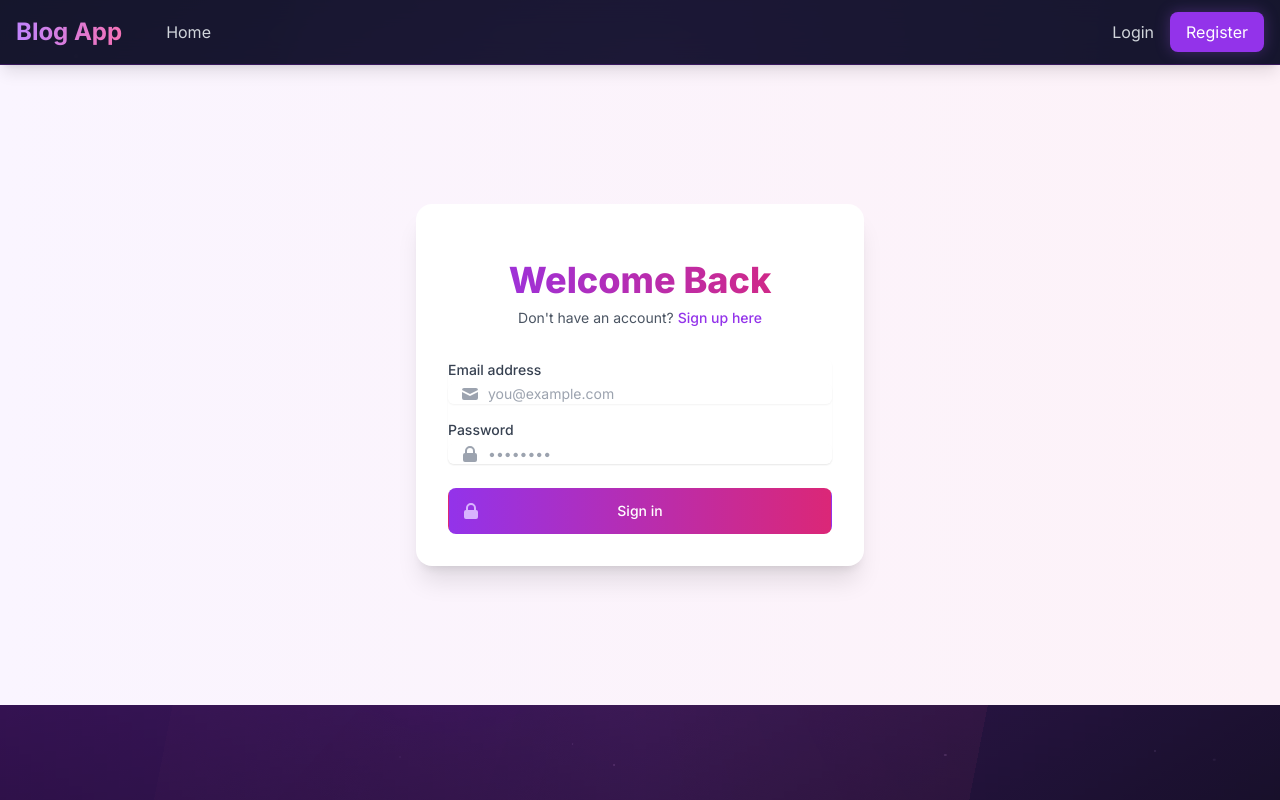
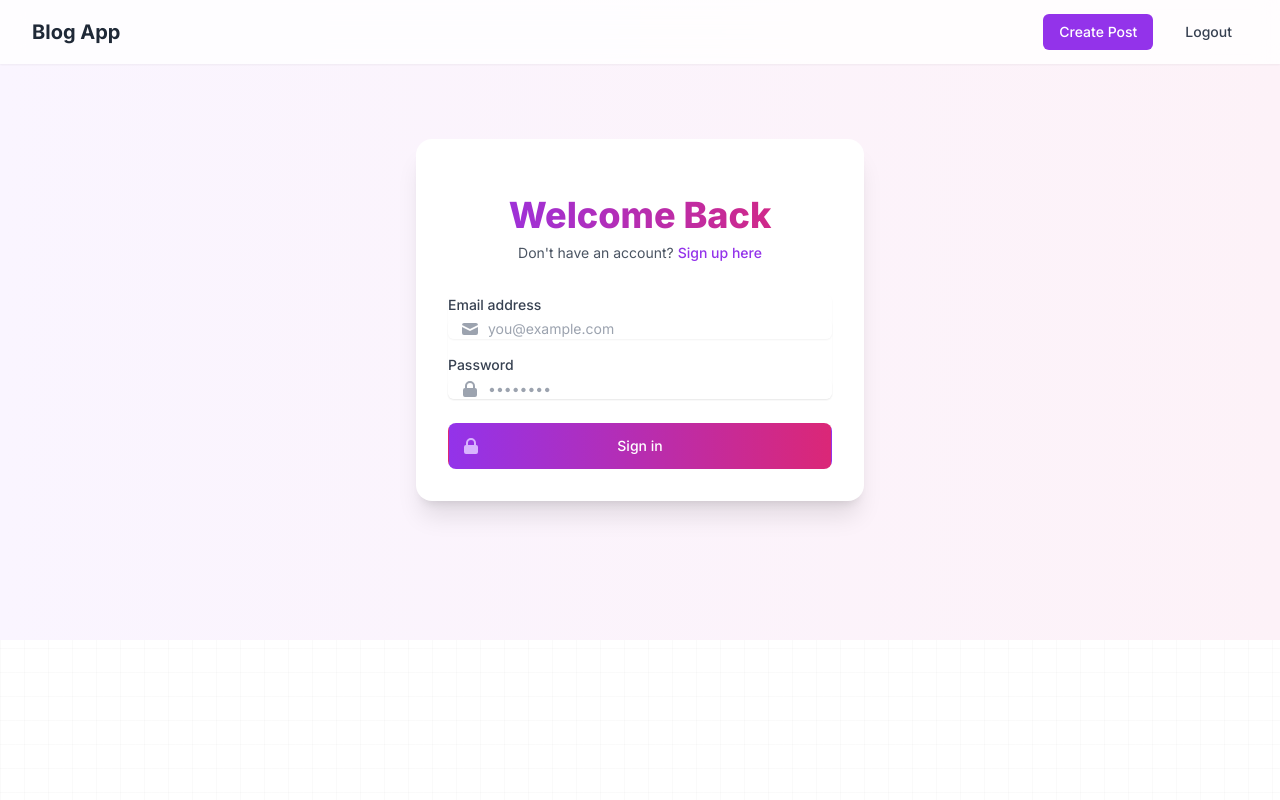
Before and after one commit to KrushalBorad/blog-app-mern, a Next.js app in the folder frontend/: page /login in a window 1280 px wide. Built offline with nearby package versions, Linux system fonts and the light colour scheme; sample sign-in values are in the browser's storage.

Commit message:
Fix frontend build: Add missing components and update dependencies

```diff
--- a/frontend/src/components/AnimatedBackground.tsx
+++ b/frontend/src/components/AnimatedBackground.tsx
@@ -1,110 +1,13 @@
 'use client';
 
-import { useEffect, useState, useCallback } from 'react';
 
-interface Particle {
-  x: number;
-  y: number;
-  size: number;
-  speedX: number;
-  speedY: number;
-  opacity: number;
-}
-
-export default function AnimatedBackground() {
-  const [mounted, setMounted] = useState(false);
-  const [particles, setParticles] = useState<Particle[]>([]);
-
-  // Create particles
-  const initParticles = useCallback(() => {
-    const newParticles: Particle[] = [];
-    for (let i = 0; i < 50; i++) {
-      newParticles.push({
-        x: Math.random() * 100,
-        y: Math.random() * 100,
-        size: Math.random() * 3 + 1,
-        speedX: (Math.random() - 0.5) * 0.3,
-        speedY: (Math.random() - 0.5) * 0.3,
-        opacity: Math.random() * 0.5 + 0.2
-      });
-    }
-    setParticles(newParticles);
-  }, []);
-
-  // Update particle positions
-  useEffect(() => {
-    if (!mounted) return;
-
-    const updateParticles = () => {
-      setParticles(prevParticles =>
-        prevParticles.map(particle => ({
-          ...particle,
-          x: ((particle.x + particle.speedX + 100) % 100),
-          y: ((particle.y + particle.speedY + 100) % 100),
-        }))
-      );
-    };
-
-    const intervalId = setInterval(updateParticles, 50);
-    return () => clearInterval(intervalId);
-  }, [mounted]);
-
-  useEffect(() => {
-    setMounted(true);
-    initParticles();
-  }, [initParticles]);
-
-  if (!mounted) return null;
-
+const AnimatedBackground = () => {
   return (
-    <div className="fixed inset-0 -z-10 overflow-hidden">
-      {/* Dark gradient background with animation */}
-      <div className="absolute inset-0 bg-gradient-to-br from-gray-900 via-purple-900 to-gray-900 animate-gradient-shift"></div>
-
-      {/* Moving particles */}
-      {particles.map((particle, index) => (
-        <div
-          key={index}
-          className="absolute rounded-full bg-white mix-blend-soft-light"
-          style={{
-            left: `${particle.x}%`,
-            top: `${particle.y}%`,
-            width: `${particle.size}px`,
-            height: `${particle.size}px`,
-            opacity: particle.opacity,
-            transform: 'translate(-50%, -50%)',
-            transition: 'all 0.5s linear'
-          }}
-        />
-      ))}
-
-      {/* Animated shapes */}
-      <div className="absolute inset-0">
-        {/* Deep purple blob */}
-        <div className="absolute top-1/4 -left-10 w-72 h-72 bg-purple-600/30 rounded-full mix-blend-soft-light filter blur-xl opacity-70 animate-blob"></div>
-
-        {/* Deep pink blob */}
-        <div className="absolute top-1/3 -right-10 w-72 h-72 bg-pink-600/30 rounded-full mix-blend-soft-light filter blur-xl opacity-70 animate-blob animation-delay-2000"></div>
-
-        {/* Deep blue blob */}
-        <div className="absolute bottom-1/4 left-1/2 w-72 h-72 bg-blue-600/30 rounded-full mix-blend-soft-light filter blur-xl opacity-70 animate-blob animation-delay-4000"></div>
-
-        {/* Additional smaller blobs with glow effects */}
-        <div className="absolute top-2/3 left-1/4 w-48 h-48 bg-purple-500/20 rounded-full mix-blend-soft-light filter blur-xl opacity-70 animate-blob-spin animation-delay-1000 shadow-[0_0_50px_rgba(147,51,234,0.7)]"></div>
-        <div className="absolute top-1/2 right-1/3 w-48 h-48 bg-pink-500/20 rounded-full mix-blend-soft-light filter blur-xl opacity-70 animate-blob-spin animation-delay-3000 shadow-[0_0_50px_rgba(236,72,153,0.7)]"></div>
-        <div className="absolute bottom-1/3 right-1/4 w-48 h-48 bg-blue-500/20 rounded-full mix-blend-soft-light filter blur-xl opacity-70 animate-blob-spin animation-delay-5000 shadow-[0_0_50px_rgba(59,130,246,0.7)]"></div>
-      </div>
-
-      {/* Flowing gradient overlay */}
-      <div className="absolute inset-0 bg-gradient-conic from-purple-500/10 via-transparent to-transparent animate-spin-slow"></div>
-      <div className="absolute inset-0 bg-gradient-conic from-pink-500/10 via-transparent to-transparent animate-spin-slow-reverse"></div>
-
-      {/* Subtle grid overlay */}
-      <div className="absolute inset-0 bg-grid-white/[0.02] bg-[size:20px_20px]"></div>
-
-      {/* Vignette effect */}
-      <div className="absolute inset-0 bg-gradient-to-r from-black/20 via-transparent to-black/20"></div>
-      <div className="absolute inset-0 bg-gradient-to-b from-black/20 via-transparent to-black/20"></div>
+    <div className="fixed inset-0 -z-10 h-full w-full bg-white dark:bg-gray-950">
+      <div className="absolute inset-0 bg-[linear-gradient(to_right,#8080800a_1px,transparent_1px),linear-gradient(to_bottom,#8080800a_1px,transparent_1px)] bg-[size:24px_24px]"></div>
+      <div className="absolute left-0 right-0 top-0 -z-10 m-auto h-[310px] w-[310px] rounded-full bg-purple-500 opacity-20 blur-[100px]"></div>
     </div>
   );
-}
+};
+
+export default AnimatedBackground;
--- a/frontend/src/components/Navbar.tsx
+++ b/frontend/src/components/Navbar.tsx
@@ -2,97 +2,51 @@
 
 import { useAuth } from '@/context/AuthContext';
 import Link from 'next/link';
-import { usePathname } from 'next/navigation';
 
 export default function Navbar() {
-  const { user, logout, savedPosts } = useAuth();
-  const pathname = usePathname();
-
-  const isActive = (path: string) => pathname === path;
+  const { isAuthenticated, logout } = useAuth();
 
   return (
-    <nav className="sticky top-0 z-50 bg-gray-900/80 backdrop-blur-md border-b border-purple-900/50 shadow-lg">
-      <div className="max-w-7xl mx-auto px-4">
-        <div className="flex justify-between items-center h-16">
-          {/* Logo and main navigation */}
-          <div className="flex items-center space-x-8">
-            <Link
-              href="/"
-              className="text-2xl font-bold bg-gradient-to-r from-purple-400 to-pink-400 bg-clip-text text-transparent"
-            >
-              Blog App
+    <nav className="bg-white/80 backdrop-blur-md shadow-sm fixed w-full z-50">
+      <div className="max-w-7xl mx-auto px-4 sm:px-6 lg:px-8">
+        <div className="flex justify-between h-16">
+          <div className="flex">
+            <Link href="/" className="flex-shrink-0 flex items-center">
+              <span className="text-xl font-bold text-gray-800">Blog App</span>
             </Link>
-            <div className="hidden md:flex items-center space-x-4">
-              <Link
-                href="/"
-                className={`px-3 py-2 rounded-lg transition-colors duration-200 ${
-                  isActive('/')
-                    ? 'text-purple-400 bg-purple-900/50'
-                    : 'text-gray-300 hover:text-purple-400 hover:bg-purple-900/30'
-                }`}
-              >
-                Home
-              </Link>
-              {user && (
-                <Link
-                  href="/saved"
-                  className={`px-3 py-2 rounded-lg transition-colors duration-200 flex items-center space-x-1 ${
-                    isActive('/saved')
-                      ? 'text-purple-400 bg-purple-900/50'
-                      : 'text-gray-300 hover:text-purple-400 hover:bg-purple-900/30'
-                  }`}
-                >
-                  <span>Saved</span>
-                  {savedPosts.length > 0 && (
-                    <span className="bg-purple-900/60 text-purple-300 px-2 py-0.5 rounded-full text-xs font-medium">
-                      {savedPosts.length}
-                    </span>
-                  )}
-                </Link>
-              )}
-            </div>
           </div>
 
-          {/* Auth buttons */}
-          <div className="flex items-center space-x-4">
-            {user ? (
-              <div className="flex items-center space-x-4">
+          <div className="flex items-center">
+            {isAuthenticated ? (
+              <>
                 <Link
                   href="/create"
-                  className="hidden md:flex items-center space-x-1 px-4 py-2 rounded-lg bg-purple-900/50 text-purple-300 hover:bg-purple-800/60 transition-colors duration-200"
+                  className="ml-4 px-4 py-2 rounded-md text-sm font-medium text-white bg-purple-600 hover:bg-purple-700"
                 >
-                  <svg xmlns="http://www.w3.org/2000/svg" className="h-5 w-5" viewBox="0 0 20 20" fill="currentColor">
-                    <path fillRule="evenodd" d="M10 3a1 1 0 011 1v5h5a1 1 0 110 2h-5v5a1 1 0 11-2 0v-5H4a1 1 0 110-2h5V4a1 1 0 011-1z" clipRule="evenodd" />
-                  </svg>
-                  <span>New Post</span>
+                  Create Post
                 </Link>
-                <div className="flex items-center space-x-2">
-                  <div className="w-8 h-8 rounded-full bg-gradient-to-r from-purple-500 to-pink-500 flex items-center justify-center text-white font-bold shadow-[0_0_15px_rgba(168,85,247,0.5)]">
-                    {user.name?.charAt(0) || '?'}
-                  </div>
-                  <button
-                    onClick={logout}
-                    className="text-gray-300 hover:text-purple-400 transition-colors duration-200"
-                  >
-                    Logout
-                  </button>
-                </div>
-              </div>
+                <button
+                  onClick={logout}
+                  className="ml-4 px-4 py-2 rounded-md text-sm font-medium text-gray-700 hover:text-gray-900"
+                >
+                  Logout
+                </button>
+              </>
             ) : (
-              <div className="flex items-center space-x-4">
+              <>
                 <Link
                   href="/login"
-                  className="text-gray-300 hover:text-purple-400 transition-colors duration-200"
+                  className="px-4 py-2 rounded-md text-sm font-medium text-gray-700 hover:text-gray-900"
                 >
                   Login
                 </Link>
                 <Link
                   href="/register"
-                  className="px-4 py-2 rounded-lg bg-purple-600 text-white hover:bg-purple-700 transition-colors duration-200 shadow-[0_0_15px_rgba(168,85,247,0.3)]"
+                  className="ml-4 px-4 py-2 rounded-md text-sm font-medium text-white bg-purple-600 hover:bg-purple-700"
                 >
                   Register
                 </Link>
-              </div>
+              </>
             )}
           </div>
         </div>
```
Also changed, not shown: frontend/package.json (+4 -4 lines), 1 other file (tests, documents, lock files or other folders).
